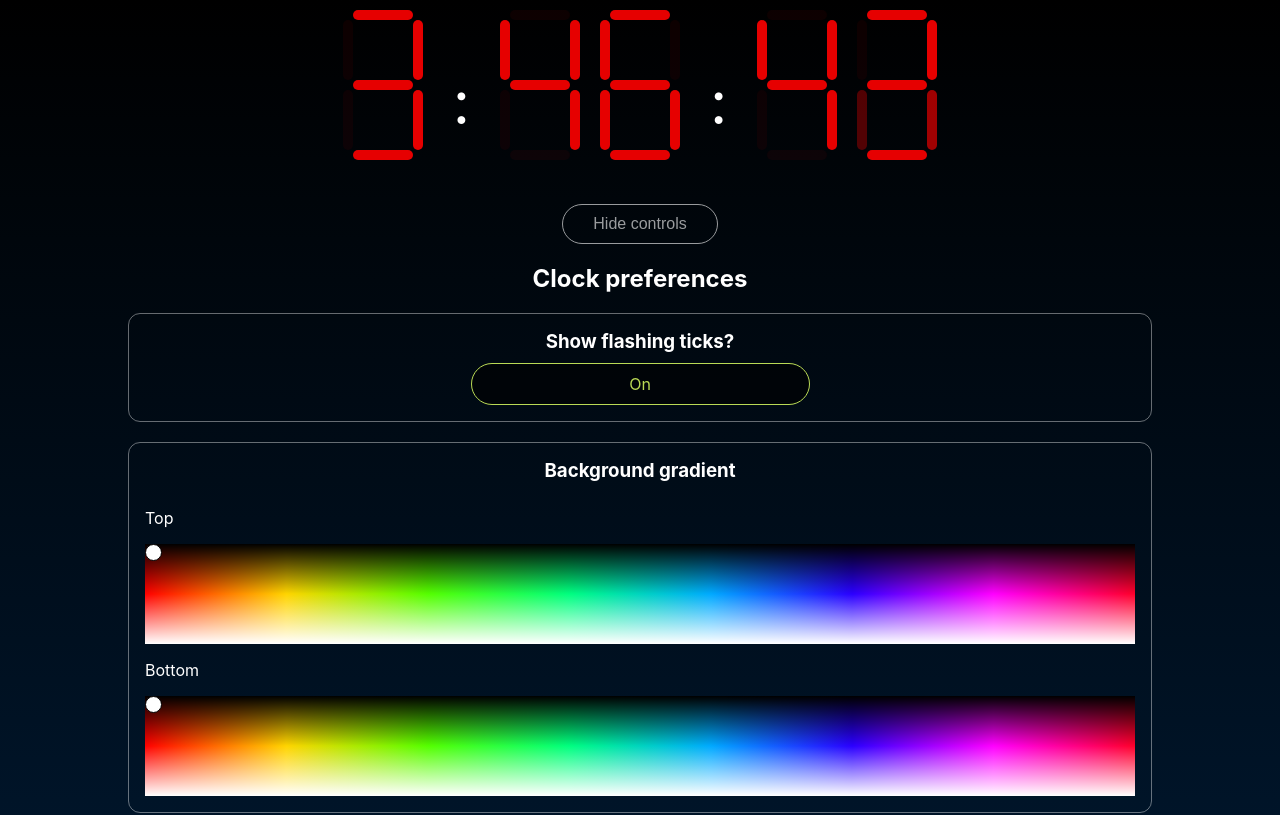
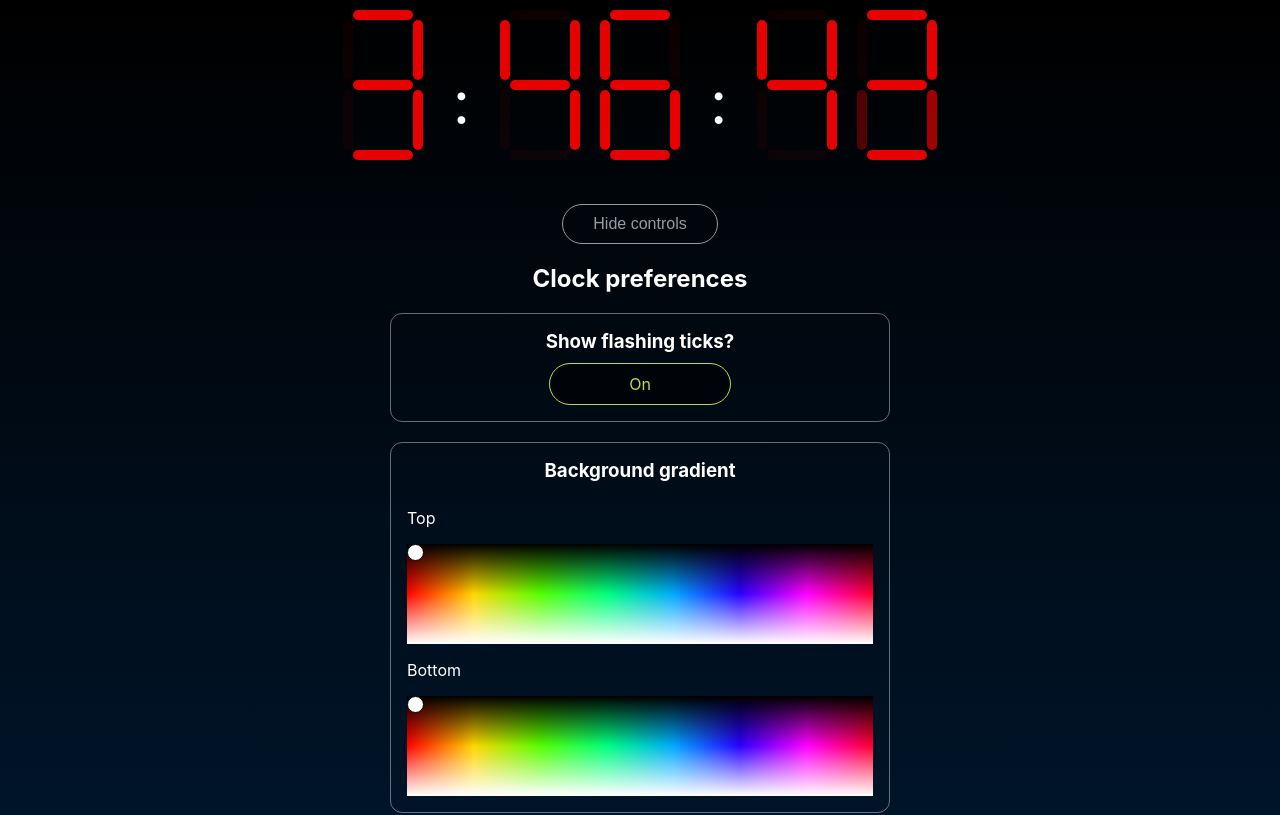
Before and after one commit to martin-banks/seven-segment-clock, a React (Create React App) app: page / in a window 1280 px wide. Shown: the top 815 px of the page. Built offline with nearby package versions, Linux system fonts and the light colour scheme.

Commit message:
changes gradient colour use

```diff
--- a/src/components/styling-ui.js
+++ b/src/components/styling-ui.js
@@ -99,7 +99,7 @@ class StylingUI extends React.Component {
     })
 
     window.addEventListener('mouseup', () => {
-      // ! Removing event lsiteners throws error
+      // ! Removing event listeners throws error
       // 💀 "Cannot read property 'removeEventListener' of null"
       this.colorPicker.current.removeEventListener('mousemove', this.getColor)
       this.gradientLight_cursor.current.removeEventListener('mousemove', this.getGradientLight)
@@ -129,8 +129,22 @@ class StylingUI extends React.Component {
 
           <div className="ui__item">
             <h3 >Background gradient</h3>
+
             <div class="ui__item--wrapper">
               <p>Top</p>
+              <div className="ui__colorPicker" ref={ this.gradientDark }>
+                <span
+                  className="ui__picker__cursor"
+                  ref={ this.gradientDark_cursor }
+                  style={{
+                    transform: `translate(${this.state.gradientDark.x}px, ${this.state.gradientDark.y}px)`
+                  }}
+                ></span>
+              </div>
+            </div>
+
+            <div class="ui__item--wrapper">
+              <p>Bottom</p>
               <div className="ui__colorPicker" ref={ this.gradientLight }>
                 <span
                   className="ui__picker__cursor"
@@ -139,18 +153,6 @@ class StylingUI extends React.Component {
                     transform: `translate(${this.state.gradientLight.x}px, ${this.state.gradientLight.y}px)`
                   }}
                   ></span>
-              </div>
-            </div>
-            <div class="ui__item--wrapper">
-              <p>Bottom</p>
-              <div className="ui__colorPicker" ref={ this.gradientDark }>
-                <span
-                  className="ui__picker__cursor"
-                  ref={ this.gradientDark_cursor }
-                  style={{
-                    transform: `translate(${this.state.gradientDark.x}px, ${this.state.gradientDark.y}px)`
-                  }}
-                ></span>
               </div>
             </div>
           </div>
@@ -183,6 +185,8 @@ class StylingUI extends React.Component {
           position: relative;
           display: block;
           width: 100%;
+          max-width: 500px;
+          margin: 0 auto;
           background: hsla(0, 0, 100%, 0.4);
           color: white;
         }
```
